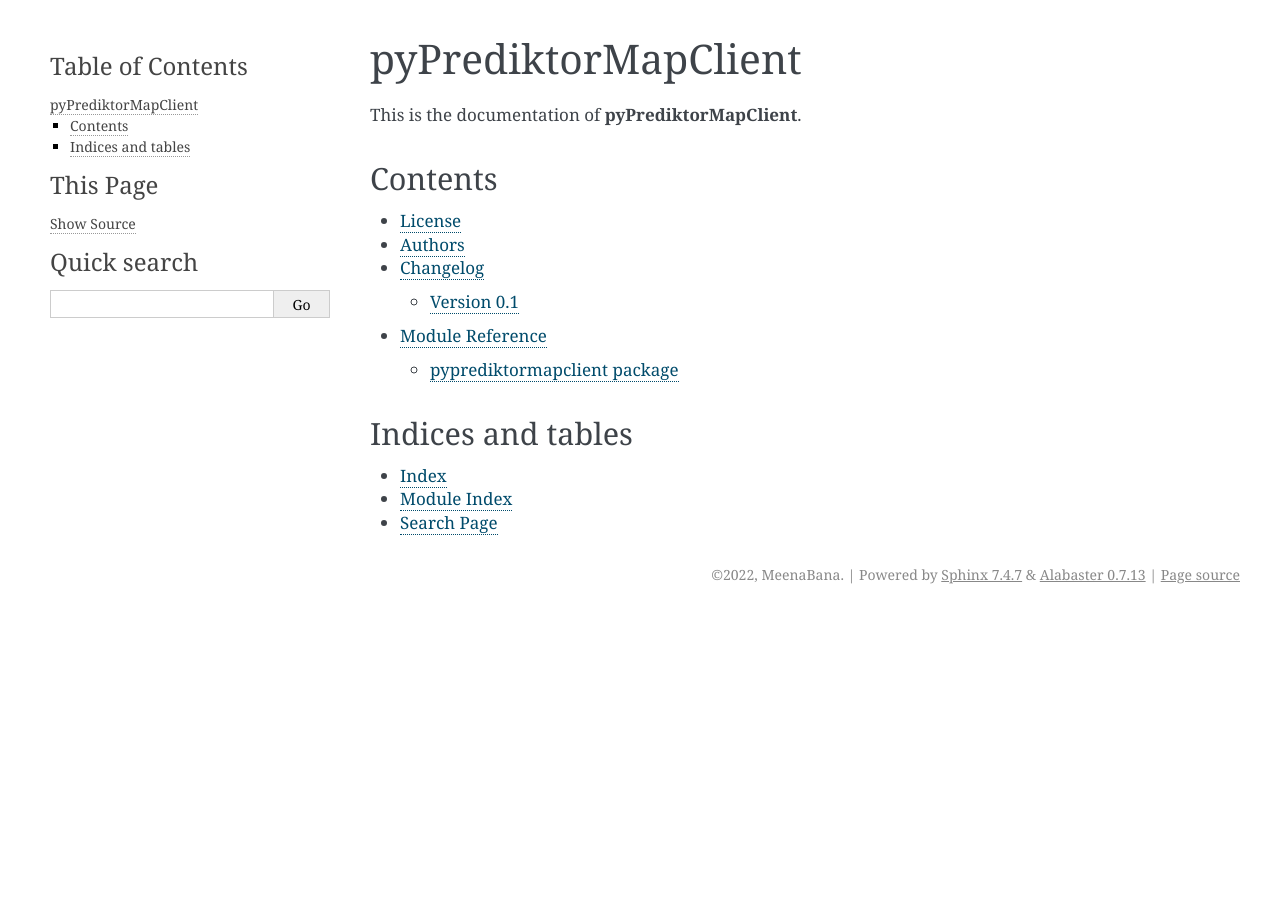
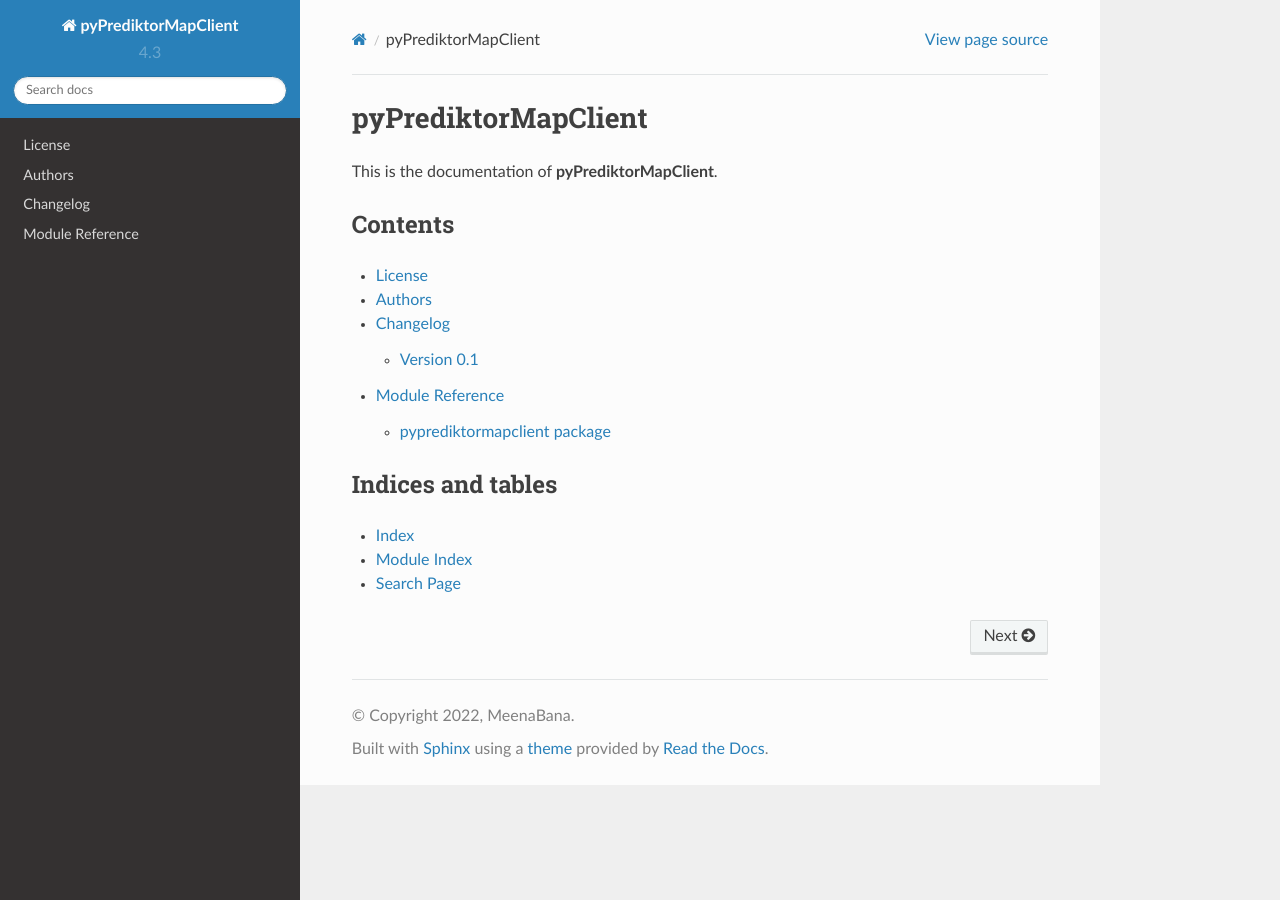
Before and after one commit to PrediktorAS/pyPrediktorMapClient, a Sphinx documentation site: the page built from docs/index.rst, in a window 1280 px wide. Built offline with Sphinx 7.4.7 and the Read the Docs theme 2.0.0, drawn with Linux system fonts in a browser that asks for light colours.

Commit message:
Adding ReadTheDocs theme to Sphinx

```diff
--- a/docs/conf.py
+++ b/docs/conf.py
@@ -10,6 +10,7 @@
 import os
 import sys
 import shutil
+import sphinx_rtd_theme
 
 # -- Path setup --------------------------------------------------------------
 
@@ -72,6 +73,7 @@ extensions = [
     "sphinx.ext.ifconfig",
     "sphinx.ext.mathjax",
     "sphinx.ext.napoleon",
+    "sphinx_rtd_theme"
 ]
 
 # Add any paths that contain templates here, relative to this directory.
@@ -153,15 +155,15 @@ todo_emit_warnings = True
 
 # The theme to use for HTML and HTML Help pages.  See the documentation for
 # a list of builtin themes.
-html_theme = "alabaster"
+html_theme = "sphinx_rtd_theme"
 
 # Theme options are theme-specific and customize the look and feel of a theme
 # further.  For a list of options available for each theme, see the
 # documentation.
-html_theme_options = {
-    "sidebar_width": "300px",
-    "page_width": "1200px"
-}
+# html_theme_options = {
+#     "sidebar_width": "300px",
+#     "page_width": "1200px"
+# }
 
 # Add any paths that contain custom themes here, relative to this directory.
 # html_theme_path = []
--- a/requirements.txt
+++ b/requirements.txt
@@ -1 +1,2 @@
+sphinx_rtd_theme
 -e .
```
